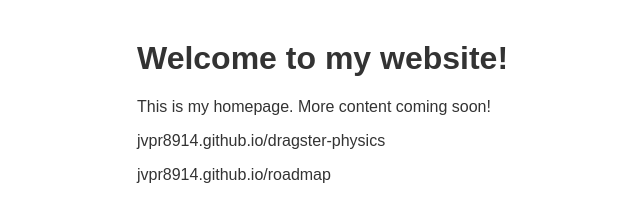
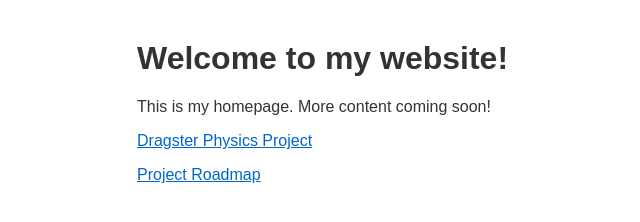
Before and after one commit to jvpr8914/jvpr8914.github.io, a plain HTML site: page index.html in a window 1280 px wide. Shown: the whole page, without its empty margins (103-743 px from the left). Drawn offline with Linux system fonts and the light colour scheme.

Commit message:
Update index.html

```diff
--- a/index.html
+++ b/index.html
@@ -14,10 +14,10 @@
         ht { color: #111; }
         a { color: #0066cc; }
     </style>
-    <body>
-        <h1>Welcome to my website!</h1>
-        <p>This is my homepage. More content coming soon!</p>
-        <p>jvpr8914.github.io/dragster-physics</p>
-        <p>jvpr8914.github.io/roadmap</p>
-    </body>
+<body>
+    <h1>Welcome to my website!</h1>
+    <p>This is my homepage. More content coming soon!</p>
+    <p><a href="/dragster-physics">Dragster Physics Project</a></p>
+    <p><a href="/roadmap">Project Roadmap</a></p>
+</body>
 </html>
```
